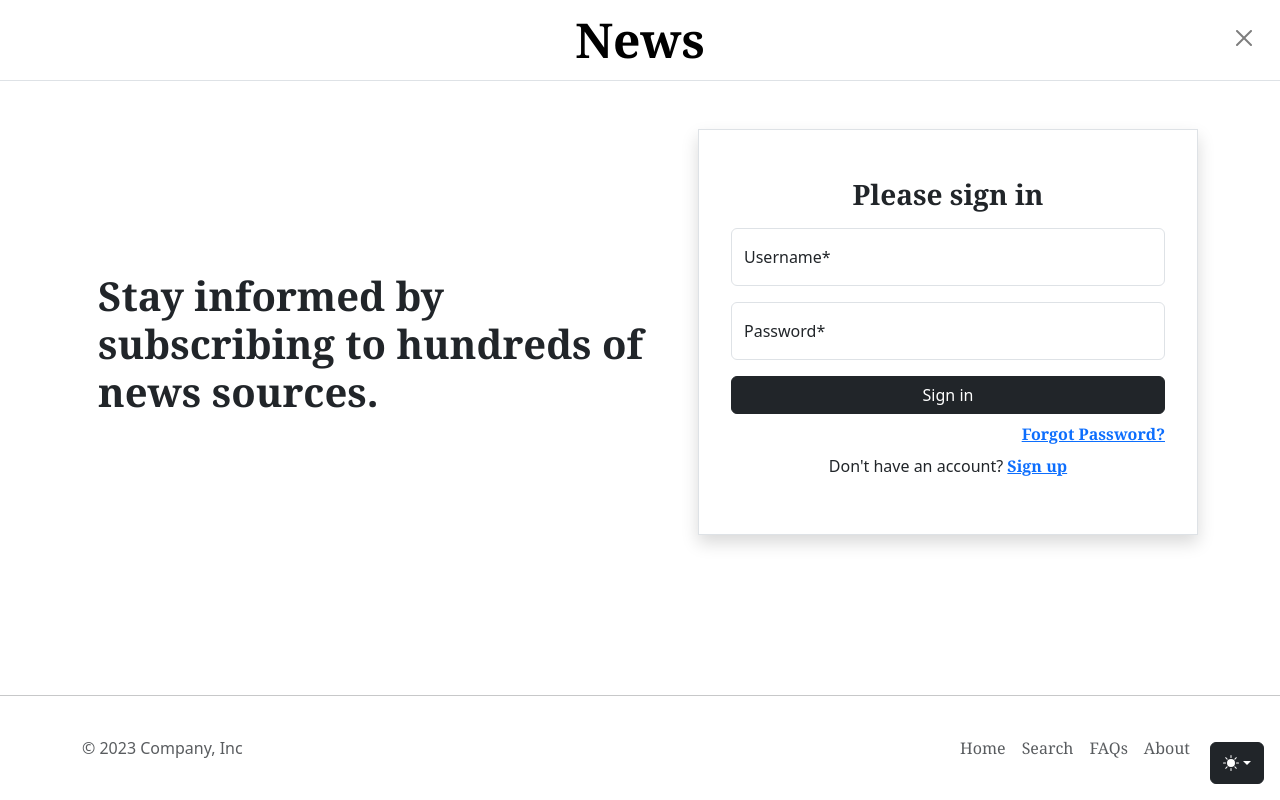
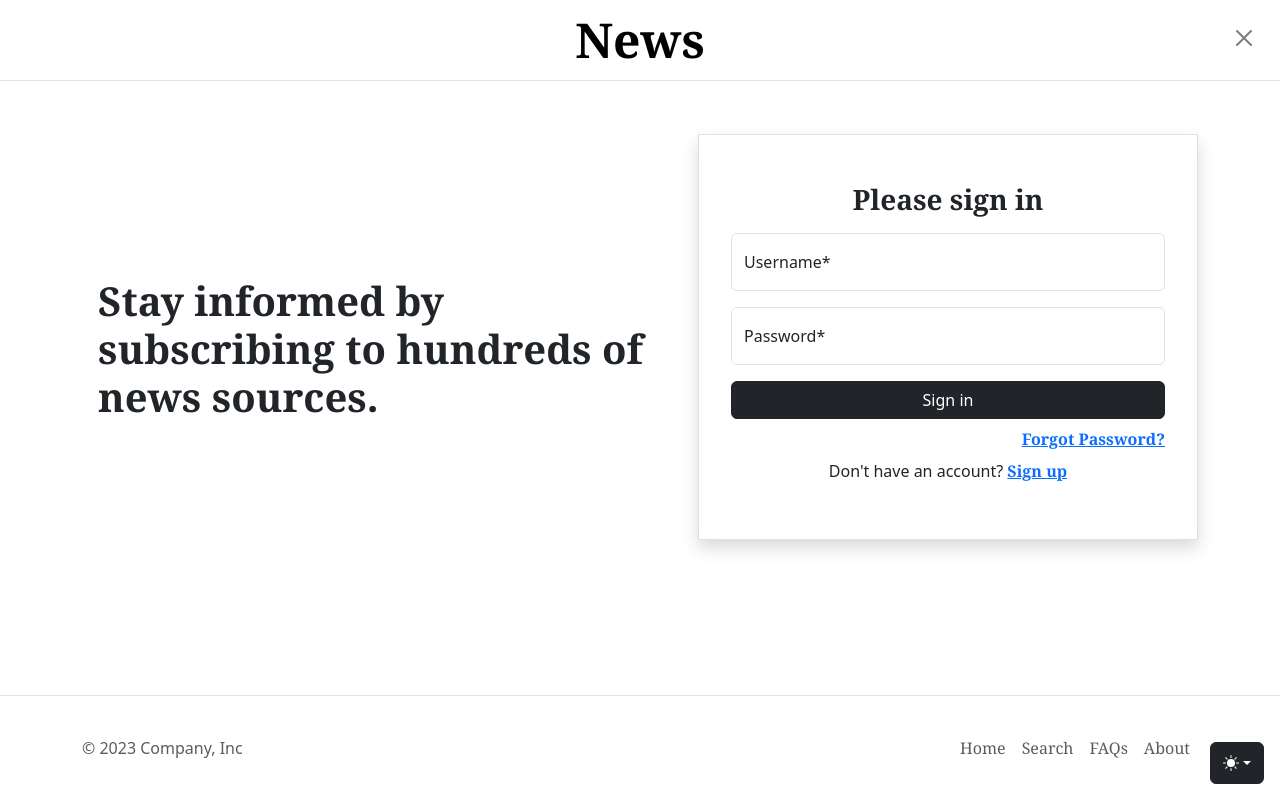
Before and after one commit to srky420/capstone-django, a Django app: page /accounts/ in a window 1280 px wide. Run offline with Django 4.2, Linux system fonts and the light colour scheme; some libraries are stand-ins or nearby versions.

Commit message:
Add layout optimizations

```diff
--- a/accounts/static/accounts/styles.css
+++ b/accounts/static/accounts/styles.css
@@ -22,6 +22,10 @@
     font-family: fontAwesome;
     font-size: 30px;
     visibility: visible;
+}
+
+.main-div {
+    min-height: 70vh;
 }
 
 .profile-pic {
@@ -128,7 +132,7 @@ h1, h2, h3, h4, h5, h6, a {
         font-size: 20px !important;
     }
 
-    .banner-text {
+    .banner-text > h1 {
         font-size: 30px !important;
     }
 
@@ -154,6 +158,8 @@ h1, h2, h3, h4, h5, h6, a {
     .main-div {
         flex-direction: column;
         text-align: center;
+        min-height: 50vh;
+        margin-top: 3rem;
     }
 
     .banner-text {
--- a/accounts/templates/accounts/footer-sm.html
+++ b/accounts/templates/accounts/footer-sm.html
@@ -1,4 +1,4 @@
-<hr class="m-0 mt-auto">
+<div class="m-0 mt-auto border-top"></div>
 <div class="container">
     <footer class="d-flex flex-wrap justify-content-between align-items-center py-3 my-3">
       <p class="col-md-4 mb-0 text-body-secondary">© 2023 Company, Inc</p>
--- a/accounts/templates/accounts/index.html
+++ b/accounts/templates/accounts/index.html
@@ -2,9 +2,9 @@
 
 {% block body %}
 
-    <div class="h-100 d-flex align-items-center justify-content-center main-div">
-        <div class="mb-5 p-3">
-            <h1 class="banner-text">Stay informed by subscribing to hundreds of news sources.</h1>
+    <div class="d-flex align-items-center justify-content-center main-div">
+        <div class="banner-text mb-5 p-3">
+            <h1>Stay informed by subscribing to hundreds of news sources.</h1>
         </div>
 
         <!-- Login view -->
--- a/accounts/templates/accounts/layout.html
+++ b/accounts/templates/accounts/layout.html
@@ -13,7 +13,7 @@
 </head>
 <body class="d-flex flex-column min-vh-100 position-relative">
 
-    <header class="border-bottom lh-1 py-3 mb-5">
+    <header class="border-bottom lh-1 py-3 mb-3">
         <div class="text-center">
             <a class="blog-header-logo text-body-emphasis text-decoration-none" href="{% url 'news:index' %}">News</a>
         </div>
--- a/accounts/templates/accounts/profile.html
+++ b/accounts/templates/accounts/profile.html
@@ -7,7 +7,7 @@
 {% block body %}
 
     <!-- Profile info -->
-    <div class="my-5 text-center">
+    <div class="mt-3 mb-5 text-center">
         <div class="d-flex justify-content-center w-100 ms-auto">
             {% include "accounts/profile-pic.html" %}
         </div>
@@ -42,7 +42,7 @@
             <div id="flush-collapseThree" class="accordion-collapse collapse" data-bs-parent="#accordionFlushExample">
                 <div class="accordion-body p-0">
 
-                    <div class="row mb-5 mx-0 overflow-auto" id="sources-div">
+                    <div class="row mb-5 mx-0 overflow-auto" id="sources-div" style="height: 400px">
                     {% for source in subscriptions %}
 
                         <div class="col-lg-4 col-md-6 col-sm-12 py-3" id="{{ source.source_id }}">
@@ -51,7 +51,7 @@
                                 <a href="#" class="mb-0 link-underline link-underline-opacity-0" onclick=""><h4>{{ source.source_name }}</h4></a>
                                 <p class="my-2 text-wrap overflow-hidden">{{ source.source_description }}</p>
                                 <button onclick="source_unsubscribe(this)" data-source-id="{{ source.source_id }}"
-                                    class="btn btn-sm btn-dark position-absolute top-0 end-0 m-2">
+                                    class="btn btn-sm btn-secondary position-absolute top-0 end-0 m-2">
                                     <i class="fa fa-minus"></i>
                                 </button>
                             </div>
--- a/news/static/news/sources.js
+++ b/news/static/news/sources.js
@@ -1,15 +1,15 @@
 // Create sources list with info for sources tab
 function create_sources_lg(sources, heading) {
-    let html = `<div class="w-100 p-3 bg-dark text-light border border border-bottom-0"><h3 class="m-0">${heading}</h3></div>`;
+    let html = `<div class="w-100 p-3 bg-dark text-light border"><h3 class="m-0">${heading}</h3></div>`;
 
     sources.forEach(source => {
         html += (
-            `<div class="p-3 d-flex flex-column position-relative border border-bottom-0 source">
+            `<div class="p-3 d-flex flex-column position-relative border border-top-0 source">
                 <strong class="d-inline-block mb-2 text-primary-emphasis category-name">${source.category}</strong>
                 <a href="${source.url}" class="mb-0 link-underline link-underline-opacity-0"><h4 class="source-name">${source.name}</h4></a>
                 <p class="my-2">${source.description}</p>
                 <button type="button" onclick="source_subscription(this, '${source.id}', '${source.name}', '${source.category}', '${encodeURIComponent(source.description).replaceAll('\'', '%27')}', '${source.url}')"
-                    class="btn btn-lg btn-secondary position-absolute top-0 end-0 m-2" data-bs-toggle="tooltip" data-bs-placement="top" data-bs-title="Subscribe">
+                    class="btn btn-lg btn-secondary position-absolute top-0 end-0 m-2">
                     ${source.subscribed ? `<i class="fa fa-minus"></i>`: `<i class="fa fa-plus"></i>`}
                 </button>
             </div>`
--- a/news/templates/news/faqs.html
+++ b/news/templates/news/faqs.html
@@ -62,7 +62,7 @@
             </h2>
             <div id="accordionFive" class="accordion-collapse collapse" data-bs-parent="#faqsAccordion">
                 <div class="accordion-body py-4">
-                    You can unsubscribe to News sources by navigating to Sources tab or any other news tab where you will see unsubscribe(minus) sign against sources you have subscribed to.
+                    You can unsubscribe to News sources by navigating to Sources tab or any other news tab where you will see sources, which you have subscribed to, with a tick sign which you can click to unsubscribe to that source.
                 </div>
             </div>
         </div>
--- a/news/templates/news/layout.html
+++ b/news/templates/news/layout.html
@@ -54,5 +54,9 @@
 
     <script src="https://cdn.jsdelivr.net/npm/bootstrap@5.3.1/dist/js/bootstrap.bundle.min.js" integrity="sha384-HwwvtgBNo3bZJJLYd8oVXjrBZt8cqVSpeBNS5n7C8IVInixGAoxmnlMuBnhbgrkm" crossorigin="anonymous"></script>
     <script src="https://cdn.jsdelivr.net/npm/js-cookie@3.0.5/dist/js.cookie.min.js"></script>
+
+    <script type="text/javascript">
+        $("[data-toggle=\"tooltip\"]").tooltip();
+    </script>
 </body>
 </html>
--- a/news/templates/news/sources.html
+++ b/news/templates/news/sources.html
@@ -32,6 +32,6 @@
 </div>
 
 <!-- Sources -->
-<div class="my-3" id="sources-div">
+<div class="my-3 mb-5" id="sources-div">
 
 </div>
```
Also changed, not shown: db.sqlite3, news/static/news/main.js (line endings or trailing spaces).
